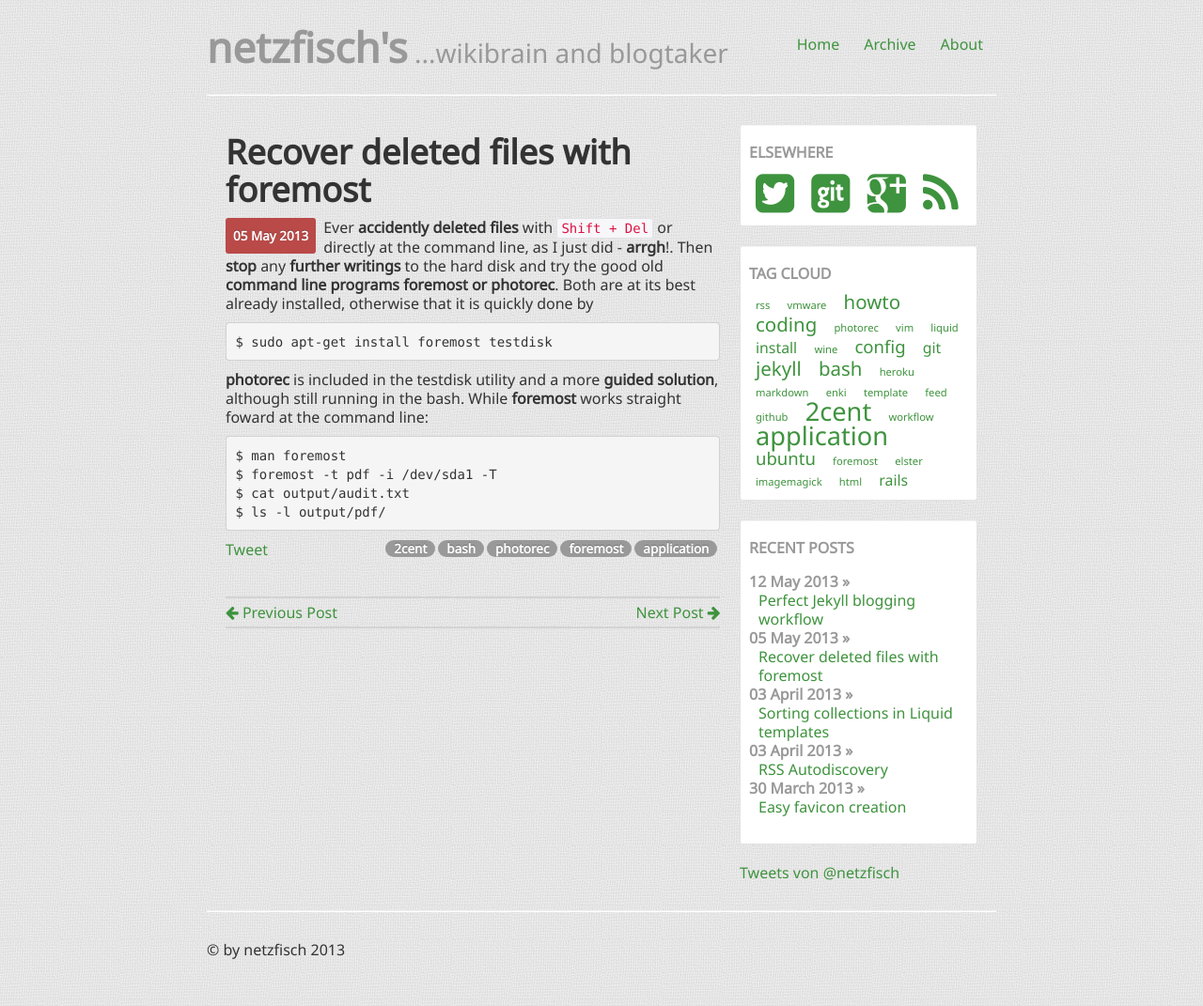
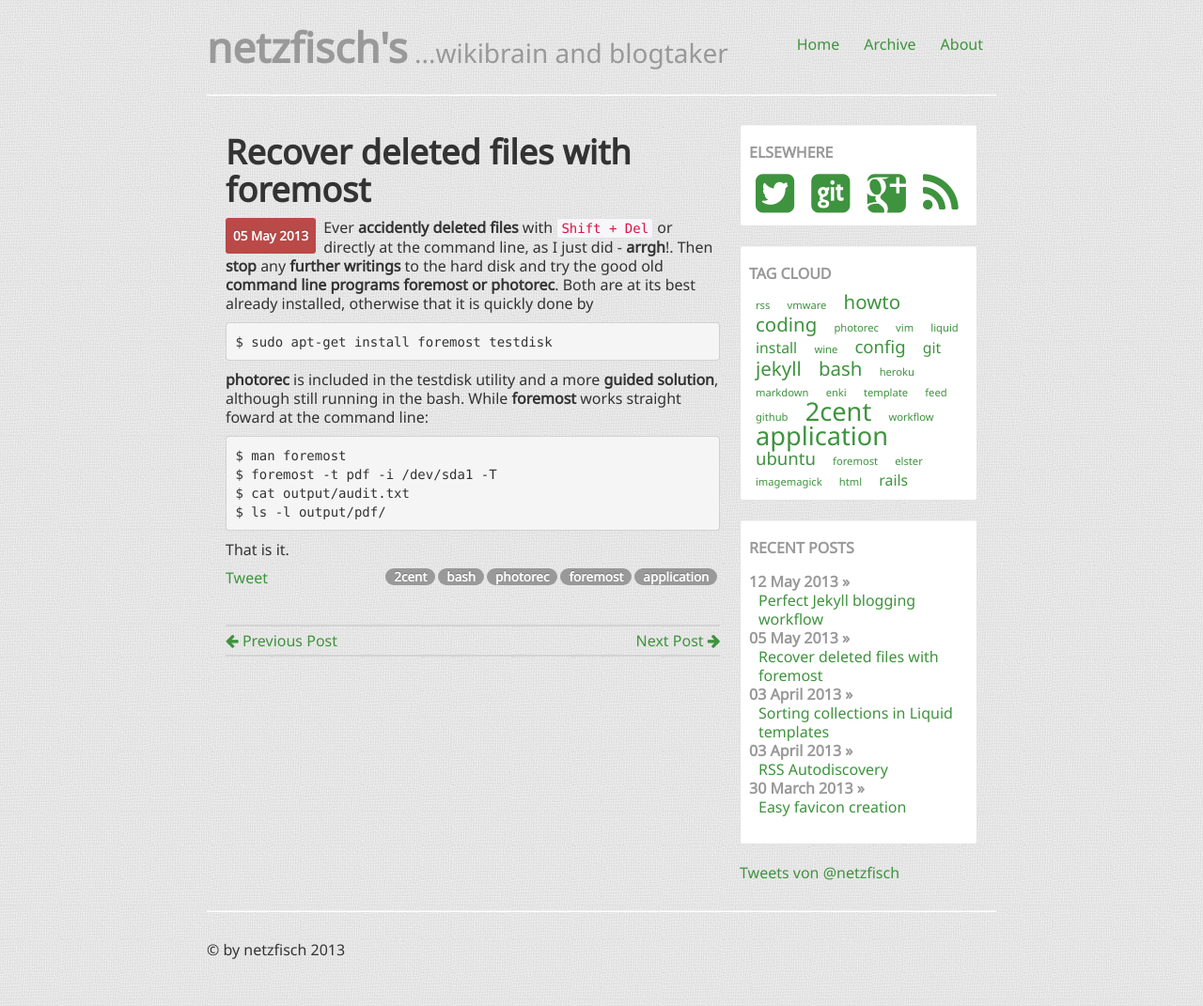
Before and after one commit to netzfisch/netzfisch.github.io, a Jekyll site: the page built from _posts/2013-05-05-recover-deleted-files-with-foremost.md, in a window 1280 px wide. Shown: the whole page at 94% size. Built offline with Jekyll 4.4.1, drawn with Linux system fonts in a browser that asks for light colours; Markdown is read by kramdown in place of the engine named in the settings; comment, search, counter and statistics services are not loaded.

Commit message:
another post

```diff
--- a/_posts/2013-05-05-recover-deleted-files-with-foremost.md
+++ b/_posts/2013-05-05-recover-deleted-files-with-foremost.md
@@ -14,3 +14,5 @@ Ever **accidently deleted files** with `Shift + Del` or directly at the command
     $ foremost -t pdf -i /dev/sda1 -T
     $ cat output/audit.txt
     $ ls -l output/pdf/
+
+That is it.
```
